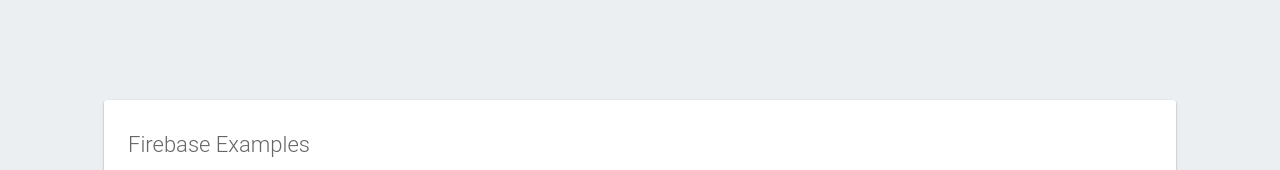
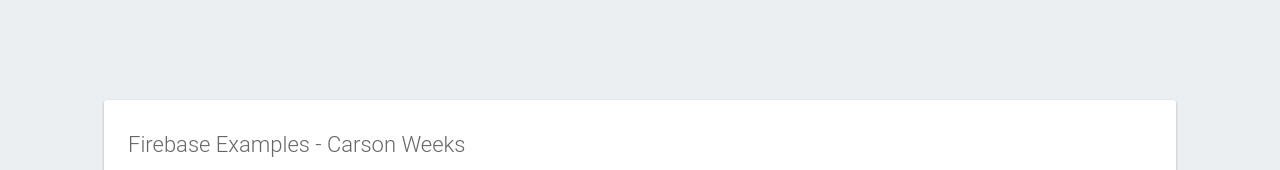
Before and after one commit to crweeks99/workspace-firebase-practice1, a plain HTML site: page index.html in a window 1280 px wide. Shown: the top 170 px of the page. Drawn offline with Linux system fonts and the light colour scheme.

Commit message:
1 file modified

```diff
--- a/index.html
+++ b/index.html
@@ -7,7 +7,7 @@
   </head>
   <body>
     <div class="message">
-      <h1>Firebase Examples</h1>
+      <h1>Firebase Examples - Carson Weeks</h1>
       <a href="./Signup.html">Signup Page</a>
       <a href="./Login.html">Login Page</a>
       <a href="./Surveyresult.html">Survey and Survey Result Page</a>
```
